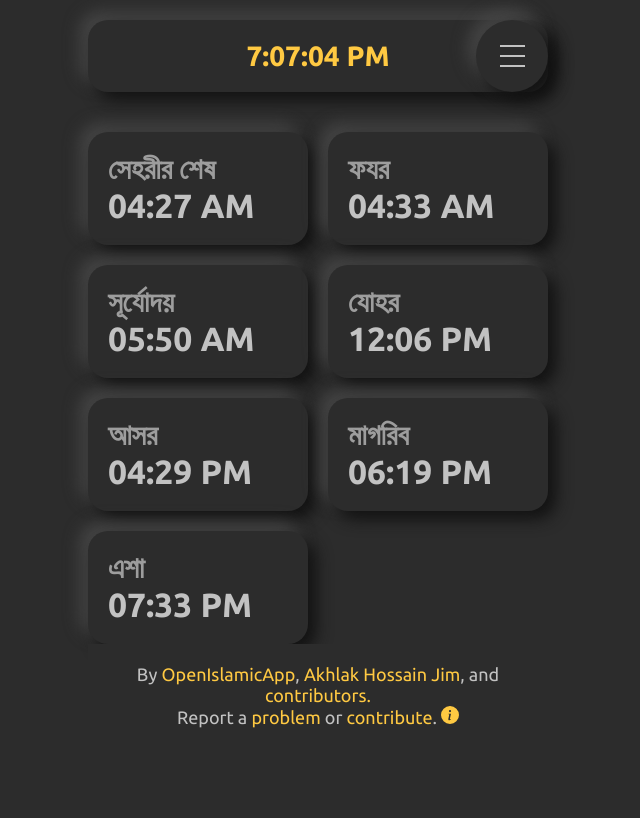
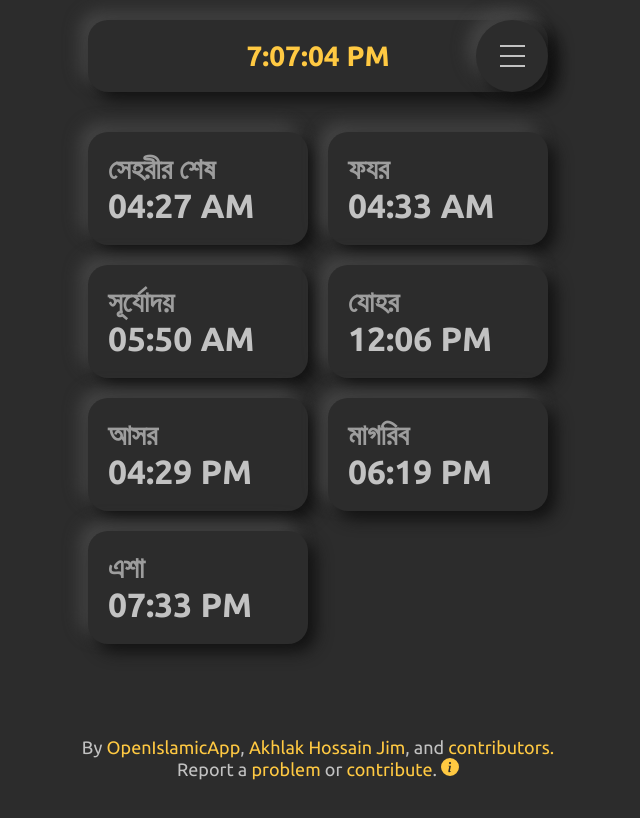
Before and after one commit to OpenIslamicApp/prayer-time, a React (Create React App) app: page / in a window 1280 px wide. Shown: the top 818 px of the page, without its empty margins (322-962 px from the left). Built offline with nearby package versions, Linux system fonts and the light colour scheme.

Commit message:
🔖🛠✨install button added

```diff
--- a/src/App.js
+++ b/src/App.js
@@ -12,9 +12,11 @@ import Body from "./layout/Body";
 import { timeKeyBangla } from "./data/timeKey/bangla";
 import { timeKeyEnglish } from "./data/timeKey/english";
 import Footer from "./layout/Footer";
+import InstallButton from "./components/InstallButton";
 
 function App() {
   const [menu, setMenu] = useState(false);
+  const [InstallModal, setInstallModal] = useState(false);
 
   const [language, setLanguage] = useState(
     localStorage.language ? localStorage.language : "bangla"
@@ -48,7 +50,16 @@ function App() {
     setTime(new Date().toLocaleTimeString());
   }, 1000);
 
+  let deferredPrompt;
+
+  window.addEventListener("beforeinstallprompt", (e) => {
+    e.preventDefault();
+    deferredPrompt = e;
+    setInstallModal(true);
+  });
+
   return (
+    <>
       <HomeContainer>
         <Header Time={Time} menu={menu} setMenu={setMenu} />
         <Menu
@@ -61,8 +72,15 @@ function App() {
           setState={setState}
         />
         <Body language={LANGU} country={Country} state={State} />
+      </HomeContainer>
       <Footer />
-    </HomeContainer>
+      {InstallModal === true && (
+        <InstallButton
+          deferredPrompt={deferredPrompt}
+          closeModal={setInstallModal}
+        />
+      )}
+    </>
   );
 }
 
--- /dev/null
+++ b/src/components/InstallButton.js
@@ -0,0 +1,151 @@
+import styled from "styled-components";
+
+export default function InstallButton({ deferredPrompt, closeModal }) {
+  const handleClick = () => {
+    deferredPrompt.prompt();
+    deferredPrompt.userChoice.then((choiceResult) => {
+      if (choiceResult.outcome === "accepted") {
+        console.log("User accepted the A2HS prompt");
+      } else {
+        console.log("User dismissed the A2HS prompt");
+      }
+      closeModal(false);
+    });
+    deferredPrompt = null;
+  };
+
+  return (
+    <Container>
+      <div className="modal___fo_bg" onClick={() => closeModal(false)}></div>
+      <div className="modal__sc">
+        <div className="modal_container">
+          <h2 className="modal_container__title">
+            Install <em>Prayer Time </em> App to see time of prayer even when
+            you are offline.
+          </h2>
+
+          <div className="modal_container__button">
+            <button
+              className="modal_container__button_close"
+              onClick={handleClick}
+            >
+              Install
+            </button>
+          </div>
+        </div>
+      </div>
+    </Container>
+  );
+}
+
+const Container = styled.div`
+  position: fixed;
+  top: 0;
+  left: 0;
+  right: 0;
+  bottom: 0;
+  height: 100vh;
+  width: 100vw;
+  z-index: 500;
+  background-color: hsla(0, 0%, 6%, 0.5);
+  backdrop-filter: blur(20px);
+  display: flex;
+  align-items: center;
+  justify-content: center;
+  padding: 25px;
+  .modal___fo_bg {
+    position: absolute;
+    top: 0;
+    left: 0;
+    right: 0;
+    bottom: 0;
+    width: 100%;
+    height: 100%;
+    z-index: 1;
+  }
+  .modal__sc {
+    /* height: 100%; */
+    width: min(460px, 100%);
+    position: relative;
+    z-index: 3;
+    background-color: var(--bg);
+    padding: 40px;
+    border-radius: 20px;
+    @media (max-width: 548px) {
+      padding: 20px;
+    }
+    &_close {
+      font: var(--h2);
+      color: var(--yellow);
+      position: absolute;
+      top: 20px;
+      right: 30px;
+      @media (max-width: 548px) {
+        top: 10px;
+        right: 20px;
+      }
+      img {
+        width: 16px;
+        height: 16px;
+      }
+    }
+  }
+  .modal_container {
+    z-index: 7;
+    /* height: 100%; */
+    overflow-y: auto;
+    -ms-overflow-style: none;
+    scrollbar-width: none;
+    &::-webkit-scrollbar {
+      display: none;
+    }
+    &__title {
+      color: var(--color-gray);
+      margin: 0;
+      text-align: center;
+      padding-bottom: 24px;
+    }
+    p {
+      color: var(--color-gray);
+      padding: 12px 0;
+      max-width: 934px;
+      strong {
+        color: var(--color-gray);
+      }
+      a {
+        color: var(--yellow);
+        text-decoration: none;
+      }
+      svg {
+        cursor: pointer;
+      }
+    }
+    &__button {
+      display: flex;
+      justify-content: center;
+      padding-bottom: 10px;
+      &_close {
+        padding: 10px 22.5px 12px;
+        display: inline;
+        color: var(--color-gray);
+        text-transform: capitalize;
+        background: var(--yellow-gradient-bg);
+        box-shadow: 4px 4px 8px rgba(0, 0, 0, 0.25),
+          inset -4px -4px 8px rgba(0, 0, 0, 0.25), inset 4px 4px 8px #ffc942;
+        border-radius: 12px;
+        transition: all ease-in-out 100ms;
+        cursor: pointer;
+        text-decoration: none;
+        border: none;
+        outline: none;
+        &:hover,
+        &:focus {
+          box-shadow: 0px 0px 5px 3px rgba(255, 201, 66, 0.4);
+        }
+        @media (max-width: 548px) {
+          width: 100%;
+        }
+      }
+    }
+  }
+`;
--- a/src/layout/Footer.js
+++ b/src/layout/Footer.js
@@ -35,6 +35,15 @@ const Container = styled.footer`
   color: var(--color-gray);
   background-color: var(--bg-sec);
   font-size: calc(2px + 2vmin);
+  &::before {
+    content: "";
+    position: absolute;
+    height: 1px;
+    // background-color: var(--nav-bg);
+    top: 0;
+    left: 0;
+    right: 0;
+  }
   a,
   span {
     color: var(--color-th);
```
Also changed, not shown: src/components/InstallModal.js (added, +140 -0 lines). Lines whose indentation alone changed are shown as unchanged.
